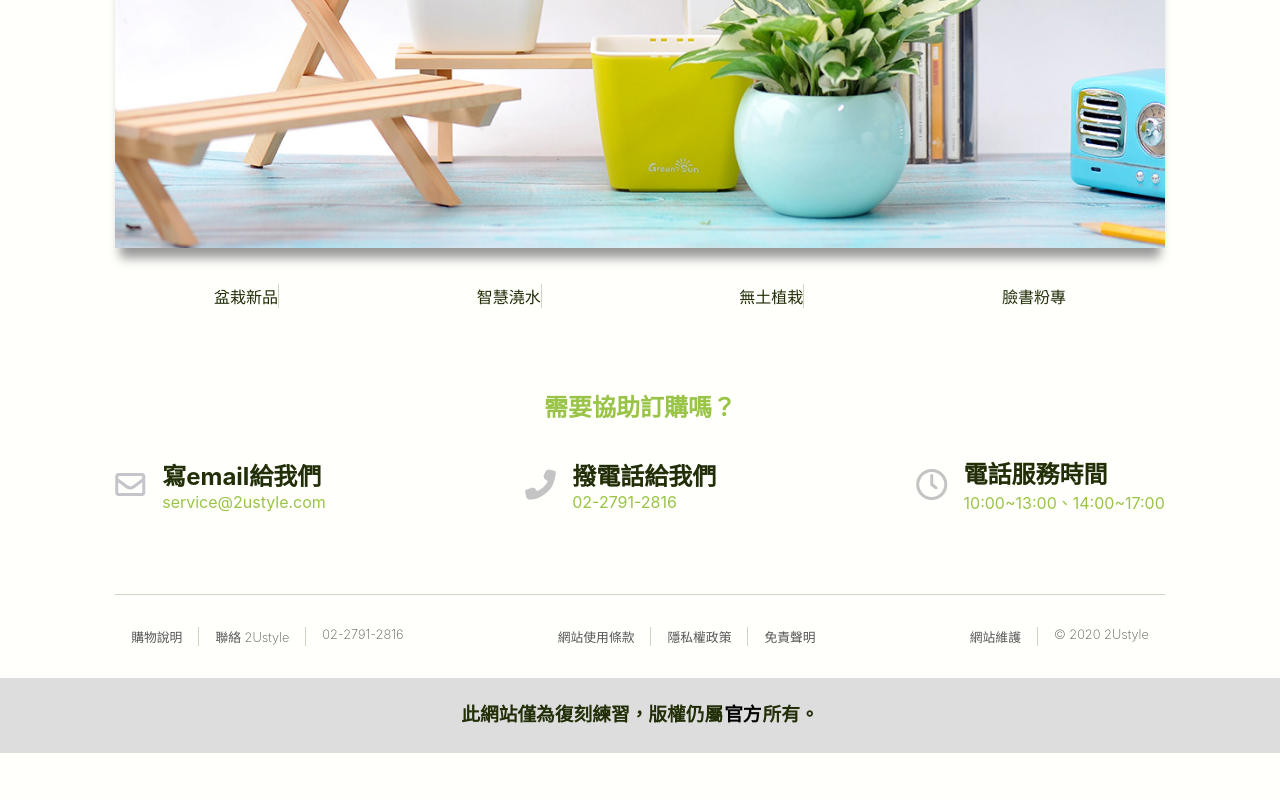
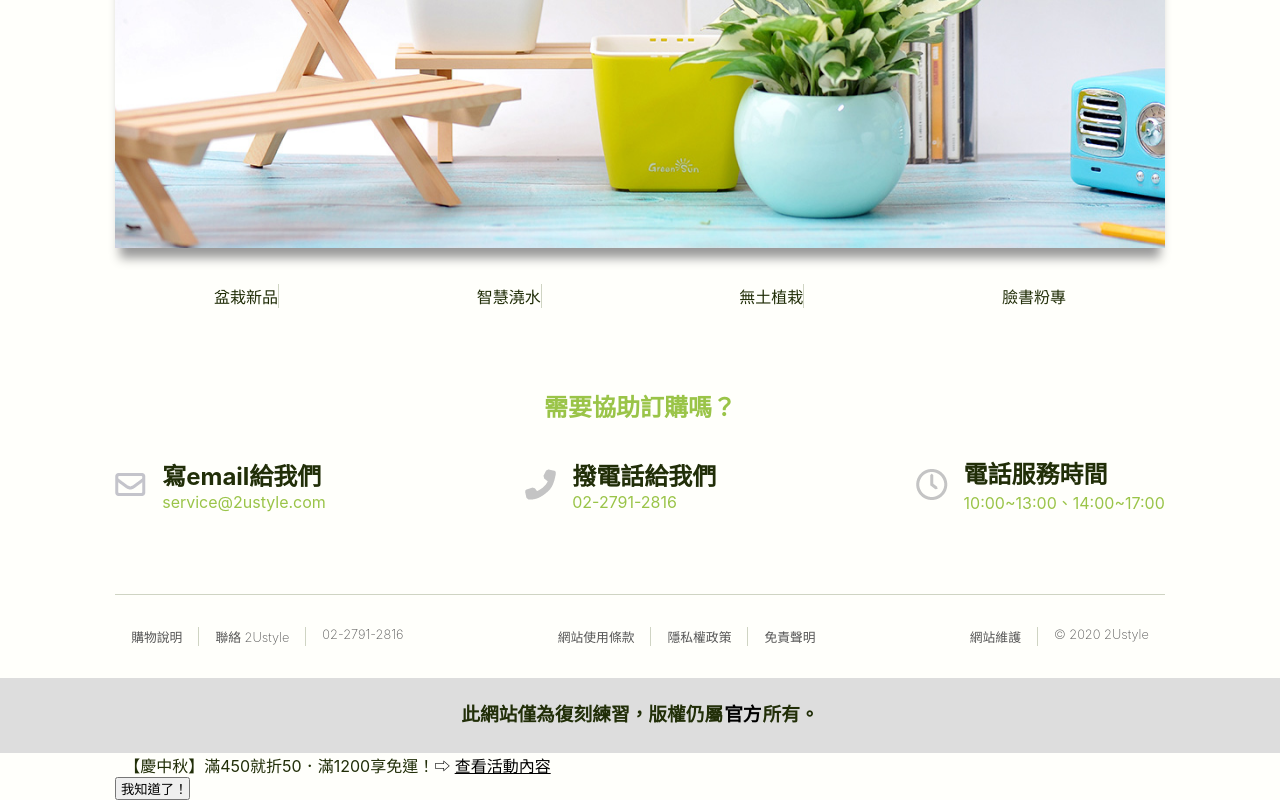
Before and after one commit to RediChen/web_remake_2Ustyle, a React (Create React App) app: page / in a window 1280 px wide. Shown: the part 443-1243 px from the top of the page. Before the commit the page ends 1196 px from the top, so only its background shows below. Built offline with nearby package versions, Linux system fonts and the light colour scheme.

Commit message:
建立底部的推播列

```diff
--- a/src/00_layout/LayoutBase.tsx
+++ b/src/00_layout/LayoutBase.tsx
@@ -1,6 +1,7 @@
 import { FC } from "react";
 import Nav from "./nav";
 import Footer from "./footer";
+import InfoBox from "./infoBox";
 
 /// 全站共用的介面布局
     const LayoutBase: FC = ({children}) =>
@@ -8,5 +9,6 @@ import Footer from "./footer";
         <Nav />
         {children}
         <Footer />
+        <InfoBox />
     </>
 export default LayoutBase;
```
